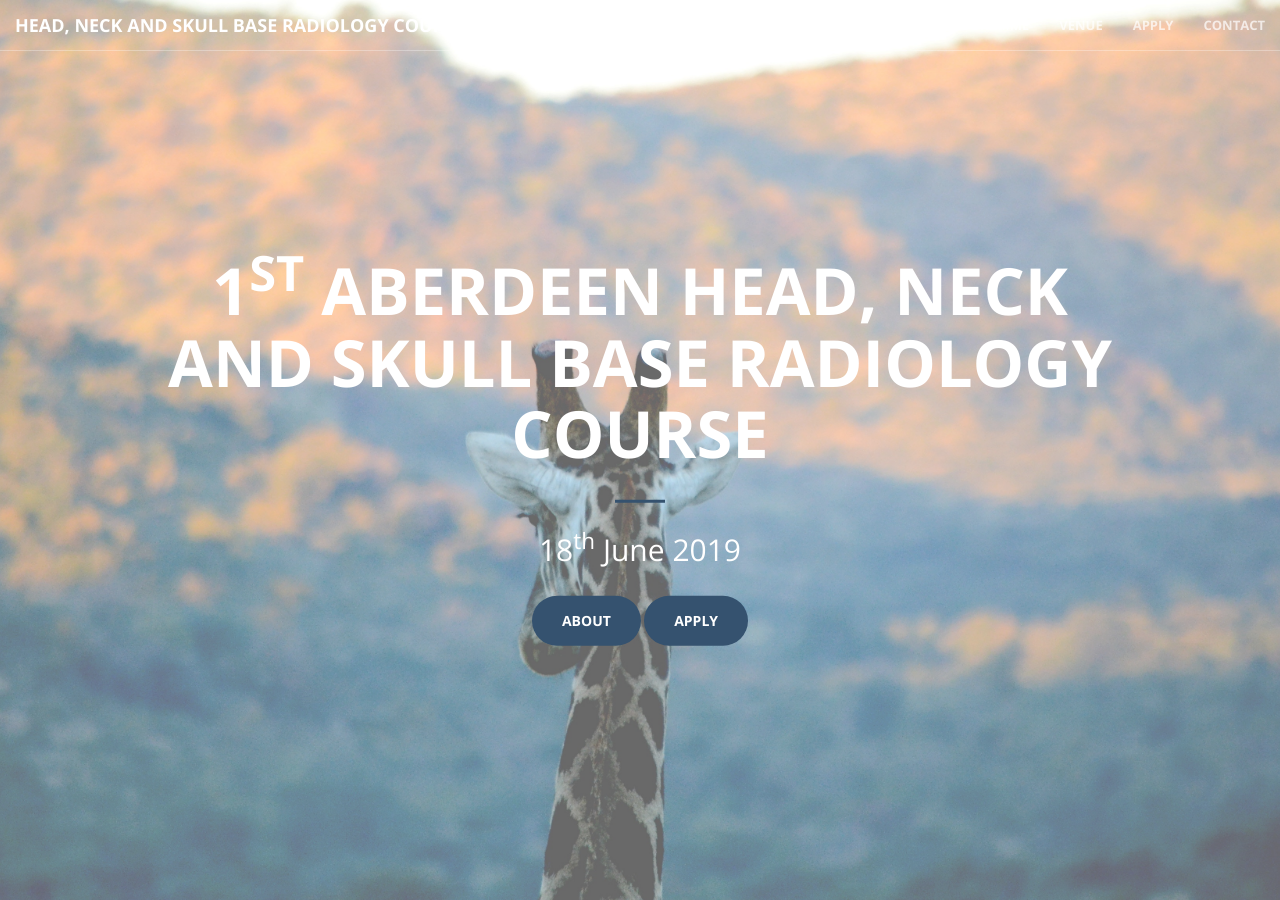
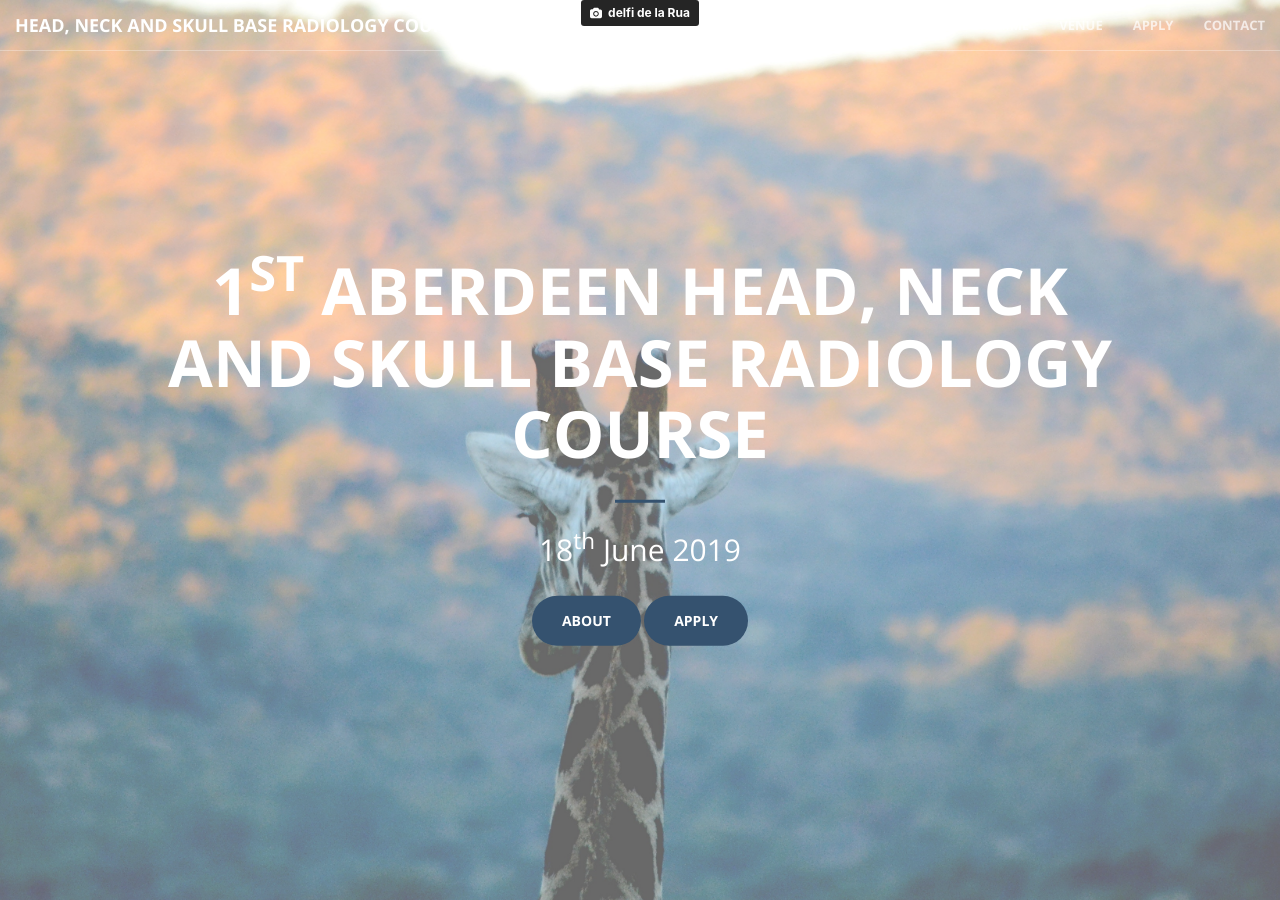
Before and after one commit to aberdeenradiology/aberdeenradiology.github.io, a Jekyll site: the page built from index.html, in a window 1280 px wide and 900 px high. Built offline with Jekyll 4.4.1, drawn with Linux system fonts in a browser that asks for light colours.

Commit message:
Update header.html

```diff
--- a/_includes/header.html
+++ b/_includes/header.html
@@ -9,4 +9,5 @@
             <a href="#application" class="btn btn-primary btn-xl page-scroll">Apply</a>
         </div>
     </div>
+    <a style="background-color:black;color:white;text-decoration:none;padding:4px 6px;font-family:-apple-system, BlinkMacSystemFont, &quot;San Francisco&quot;, &quot;Helvetica Neue&quot;, Helvetica, Ubuntu, Roboto, Noto, &quot;Segoe UI&quot;, Arial, sans-serif;font-size:12px;font-weight:bold;line-height:1.2;display:inline-block;border-radius:3px" href="https://unsplash.com/@delfidelarua7?utm_medium=referral&amp;utm_campaign=photographer-credit&amp;utm_content=creditBadge" target="_blank" rel="noopener noreferrer" title="Download free do whatever you want high-resolution photos from delfi de la Rua"><span style="display:inline-block;padding:2px 3px"><svg xmlns="http://www.w3.org/2000/svg" style="height:12px;width:auto;position:relative;vertical-align:middle;top:-1px;fill:white" viewBox="0 0 32 32"><title>unsplash-logo</title><path d="M20.8 18.1c0 2.7-2.2 4.8-4.8 4.8s-4.8-2.1-4.8-4.8c0-2.7 2.2-4.8 4.8-4.8 2.7.1 4.8 2.2 4.8 4.8zm11.2-7.4v14.9c0 2.3-1.9 4.3-4.3 4.3h-23.4c-2.4 0-4.3-1.9-4.3-4.3v-15c0-2.3 1.9-4.3 4.3-4.3h3.7l.8-2.3c.4-1.1 1.7-2 2.9-2h8.6c1.2 0 2.5.9 2.9 2l.8 2.4h3.7c2.4 0 4.3 1.9 4.3 4.3zm-8.6 7.5c0-4.1-3.3-7.5-7.5-7.5-4.1 0-7.5 3.4-7.5 7.5s3.3 7.5 7.5 7.5c4.2-.1 7.5-3.4 7.5-7.5z"></path></svg></span><span style="display:inline-block;padding:2px 3px">delfi de la Rua</span></a>
 </header>
```
